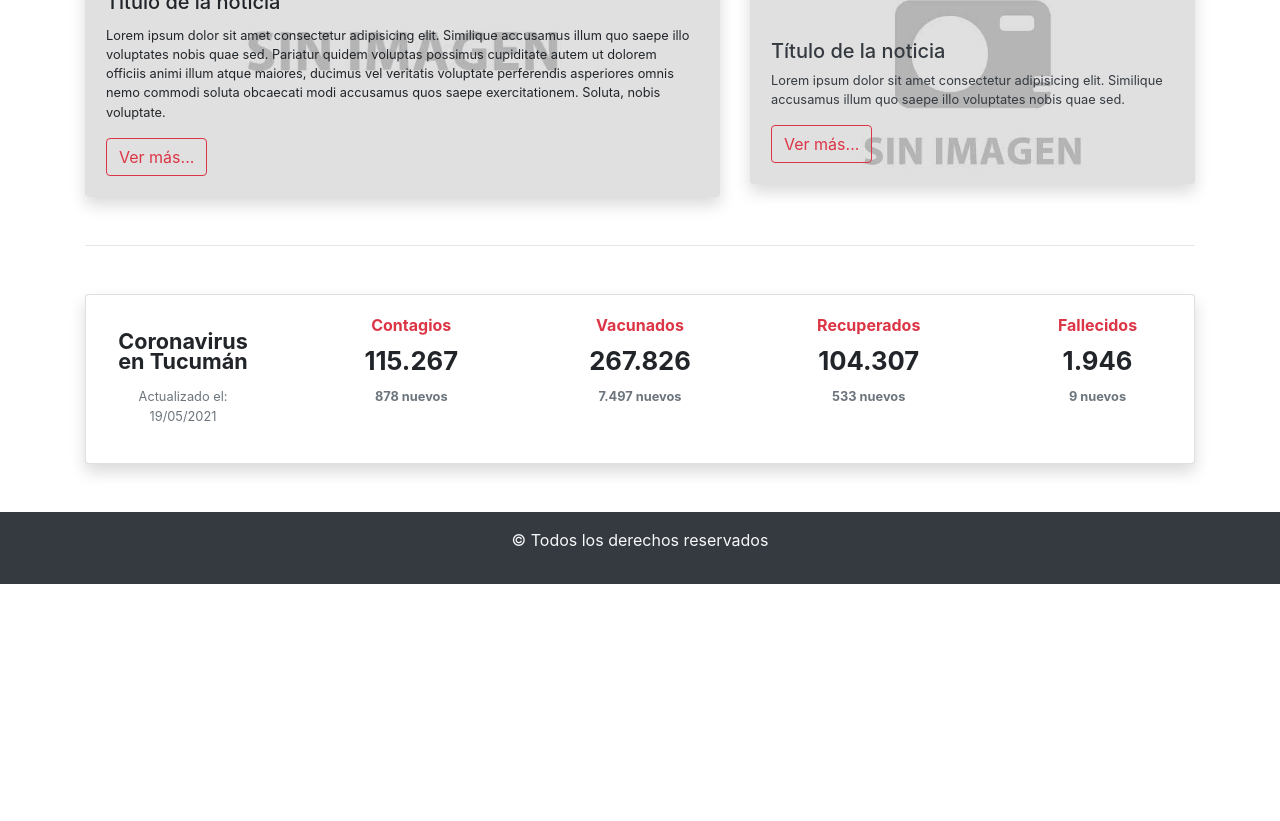
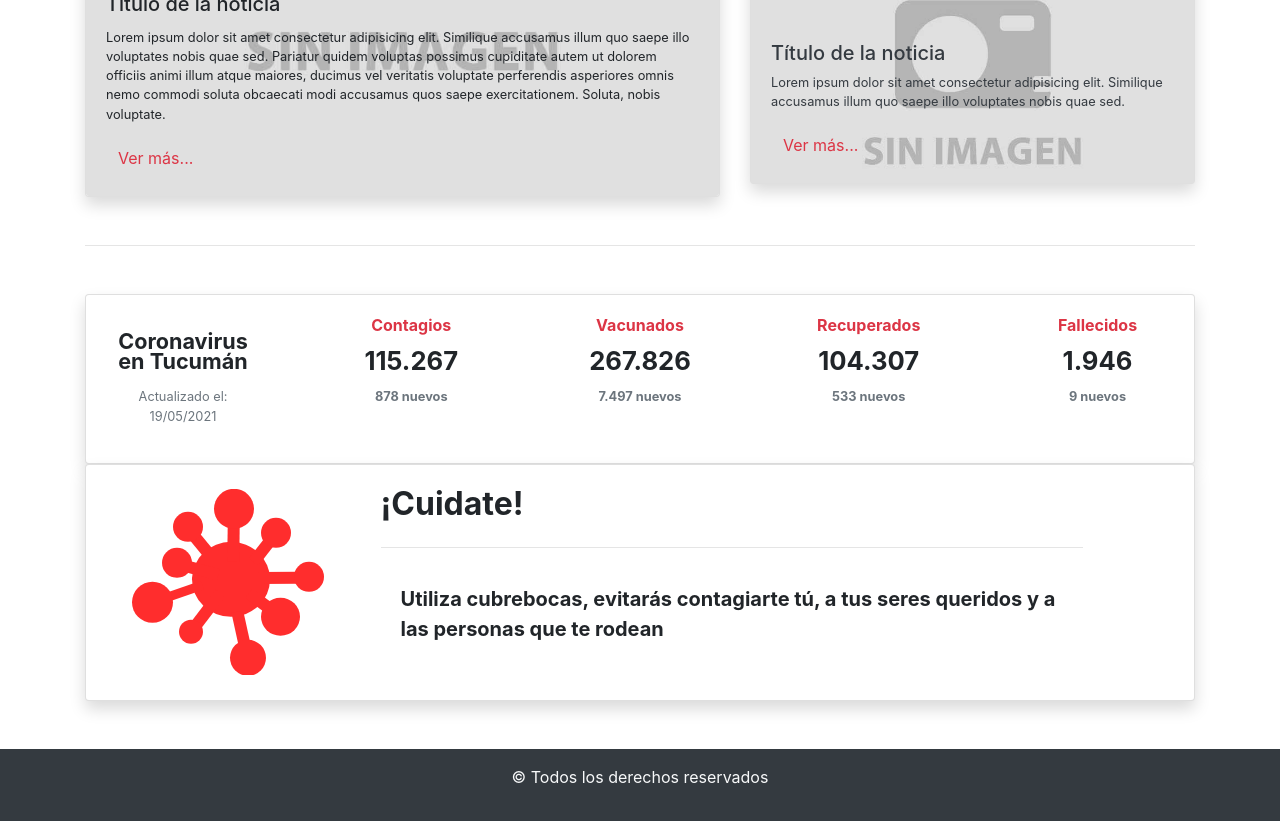
Before and after one commit to OttoCab/RollingNews, a React (Create React App) app: page / in a window 1280 px wide. Shown: the part 440-1261 px from the top of the page. Before the commit the page ends 1024 px from the top, so only its background shows below. Built offline with nearby package versions, Linux system fonts and the light colour scheme; data requests are answered from the project's data file.

Commit message:
Banner de Covid con consejos.
Se agrega banner con consejos sobre Covid-19 y animación de transición entre consejos.

```diff
--- a/src/components/Inicio.js
+++ b/src/components/Inicio.js
@@ -1,9 +1,9 @@
 import React from 'react';
-import { Container } from 'react-bootstrap';
+import { Card, Button, Container, Carousel } from 'react-bootstrap';
 import DefectoImg from './assets/img/defecto.jpg';
 import Defectowide from './assets/img/defecto-wide.jpg';
 import './assets/css/inicio.css';
-import { Card, Button } from 'react-bootstrap';
+import covidimg from './assets/img/covid-icon.svg';
 
 
 const Inicio = () => {
@@ -18,7 +18,7 @@ const Inicio = () => {
                             <div className="flex-column">
                             <Card.Title>Título de la noticia</Card.Title>
                             <Card.Text className="card-text">Lorem ipsum dolor sit amet consectetur adipisicing elit. Similique accusamus illum quo saepe illo voluptates nobis quae sed. Pariatur quidem voluptas possimus cupiditate autem ut dolorem officiis animi illum atque maiores, ducimus vel veritatis voluptate perferendis asperiores omnis nemo commodi soluta obcaecati modi accusamus quos saepe exercitationem. Soluta, nobis voluptate.</Card.Text>
-                            <Button variant="outline-danger">Ver más...</Button>
+                            <Button variant="outline-danger" className="customButton">Ver más...</Button>
                             </div>
                         </div>
                     </Card>
@@ -30,7 +30,7 @@ const Inicio = () => {
                             <div>
                                 <h5>Título de la noticia</h5>
                                 <p className="card-text">Lorem ipsum dolor sit amet consectetur adipisicing elit. Similique accusamus illum quo saepe illo voluptates nobis quae sed.</p>
-                                <button className="btn btn-outline-danger">Ver más...</button>
+                                <Button variant="outline-danger" className="customButton">Ver más...</Button>
                             </div>
                         </div>
                     </div>
@@ -40,7 +40,7 @@ const Inicio = () => {
                             <div>
                                 <h5>Título de la noticia</h5>
                                 <p className="card-text">Lorem ipsum dolor sit amet consectetur adipisicing elit. Similique accusamus illum quo saepe illo voluptates nobis quae sed.</p>
-                                <button className="btn btn-outline-danger">Ver más...</button>
+                                <Button variant="outline-danger" className="customButton">Ver más...</Button>
                             </div>
                         </div>
                     </div>
@@ -49,7 +49,7 @@ const Inicio = () => {
             <hr/>
             <section className="mt-5">
                 <div>
-                    <Card className="shadow">
+                    <Card className="shadow bg-dark-gray">
                         <Card.Body className="row justify-content-between flex-sm-wrap covidBox">
                             <div className="col-2 pl-3 pt-3 text-center">
                                 <p className="texts-large"><b>Coronavirus en Tucumán</b></p>
@@ -75,7 +75,48 @@ const Inicio = () => {
                                 <p className="bolder-numbers">1.946</p>
                                 <p className="text-secondary texts-small font-weight-bolder">9 nuevos</p>
                             </div>
-
+                        </Card.Body>
+                    </Card>
+                    {/*Aquí inicia la card con consejos sobre Covid. Su estructura se compone de una card, un carousel y cards dentro de cada item de carousel*/}
+                    <Card className="shadow d-flex bg-dark-gray">
+                        <Card.Body className="row align-items-center">
+                            <div className="col-3 text-center">
+                                <img src={covidimg}></img>
+                            </div>
+                            <div className="col-8">
+                                <h2 className="font-weight-bolder mb-4">¡Cuidate!</h2>
+                                <hr/>
+                                <Carousel fade controls={false}>
+                                    <Carousel.Item interval={9000}>
+                                        <Card className="hidingCard">
+                                            <Card.Body>
+                                                <p className="advice"><b>Utiliza cubrebocas, evitarás contagiarte tú, a tus seres queridos y a las personas que te rodean</b></p>
+                                            </Card.Body>
+                                        </Card>
+                                    </Carousel.Item>
+                                    <Carousel.Item interval={9000}>
+                                        <Card className="hidingCard">
+                                            <Card.Body>
+                                                <p className="advice"><b>Lávate las manos. Una completa higiene de las manos reduce en gran medida el riesgo de contagio</b></p>
+                                            </Card.Body>
+                                        </Card>
+                                    </Carousel.Item>
+                                    <Carousel.Item interval={9000}>
+                                        <Card className="hidingCard">
+                                            <Card.Body>
+                                                <p className="advice"><b>Mantén las distancias. Evita espacios concurridos, procura mantener al menos 1 metro de distancia de otras personas</b></p>
+                                            </Card.Body>
+                                        </Card>
+                                    </Carousel.Item>
+                                    <Carousel.Item interval={9000}>
+                                        <Card className="hidingCard">
+                                            <Card.Body>
+                                                <p className="advice"><b>Entre todos podemos hacer que esta pandemia termine. ¡Cuidate! no te conviertas en un número más en el marcador</b></p>
+                                            </Card.Body>
+                                        </Card>
+                                    </Carousel.Item>
+                                </Carousel>
+                            </div>
                         </Card.Body>
                     </Card>
                 </div>
--- a/src/components/assets/css/inicio.css
+++ b/src/components/assets/css/inicio.css
@@ -15,6 +15,23 @@
     font-weight: bolder;
 }
 
+.customButton {
+    border: none;
+    border-radius: 25px;
+}
+
+.btn-grad {
+    background-image: linear-gradient(to right, #1F1C2C 0%, #928DAB 51%, #1F1C2C 100%)
+}
+
+.advice {
+    font-size: 125%;
+}
+
+.hidingCard {
+    border: none;
+}
+
 
 /* recordar que las Media Queries deben quedar al final de la hoja */
 
```
Also changed, not shown: src/components/assets/img/covid-icon.svg (added).
